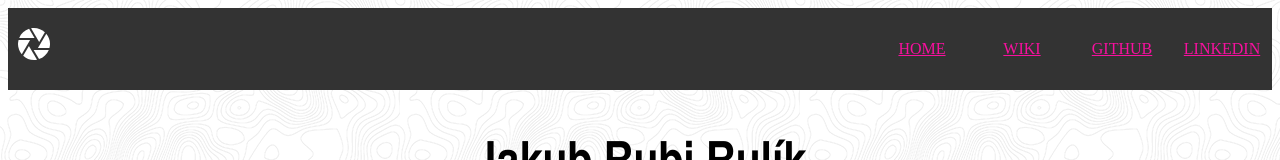
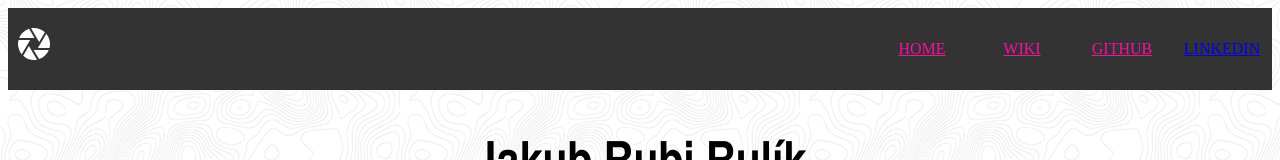
Before and after one commit to rurikovec/Rubi-FirstWebPage, a plain HTML site: page index.html in a window 1280 px wide. Shown: the top 160 px of the page. Drawn offline with Linux system fonts and the light colour scheme.

Commit message:
add likedIn link

```diff
--- a/index.html
+++ b/index.html
@@ -19,7 +19,7 @@
                 <li>HOME</li>
                 <li>WIKI</li>
                 <li>GITHUB</li>
-                <li>LINKEDIN</li>
+                <li><a href="https://www.linkedin.com/in/jakub-rul%C3%ADk-2778451a2/">LINKEDIN</a></li>
             </ul>
         </nav>
 
```
